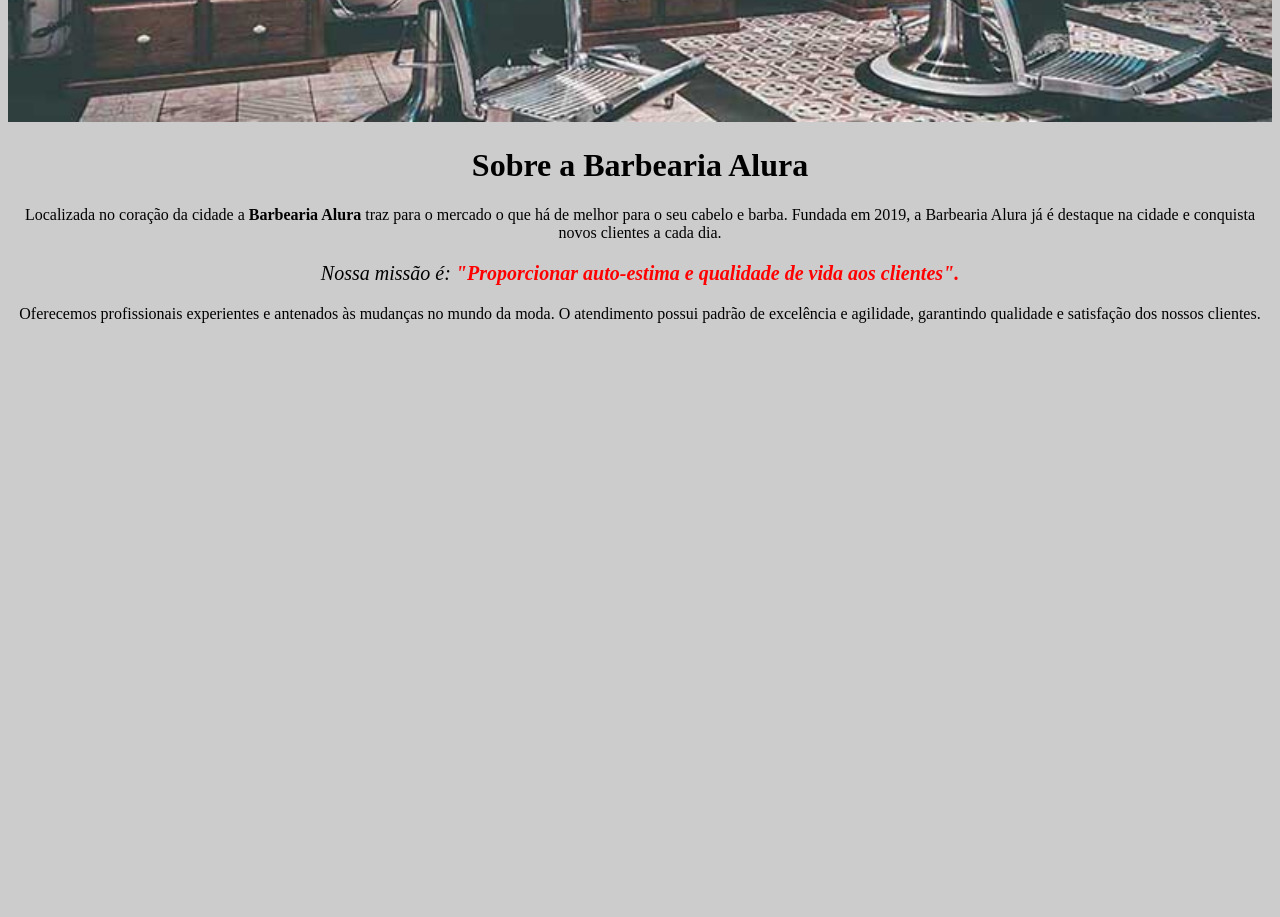
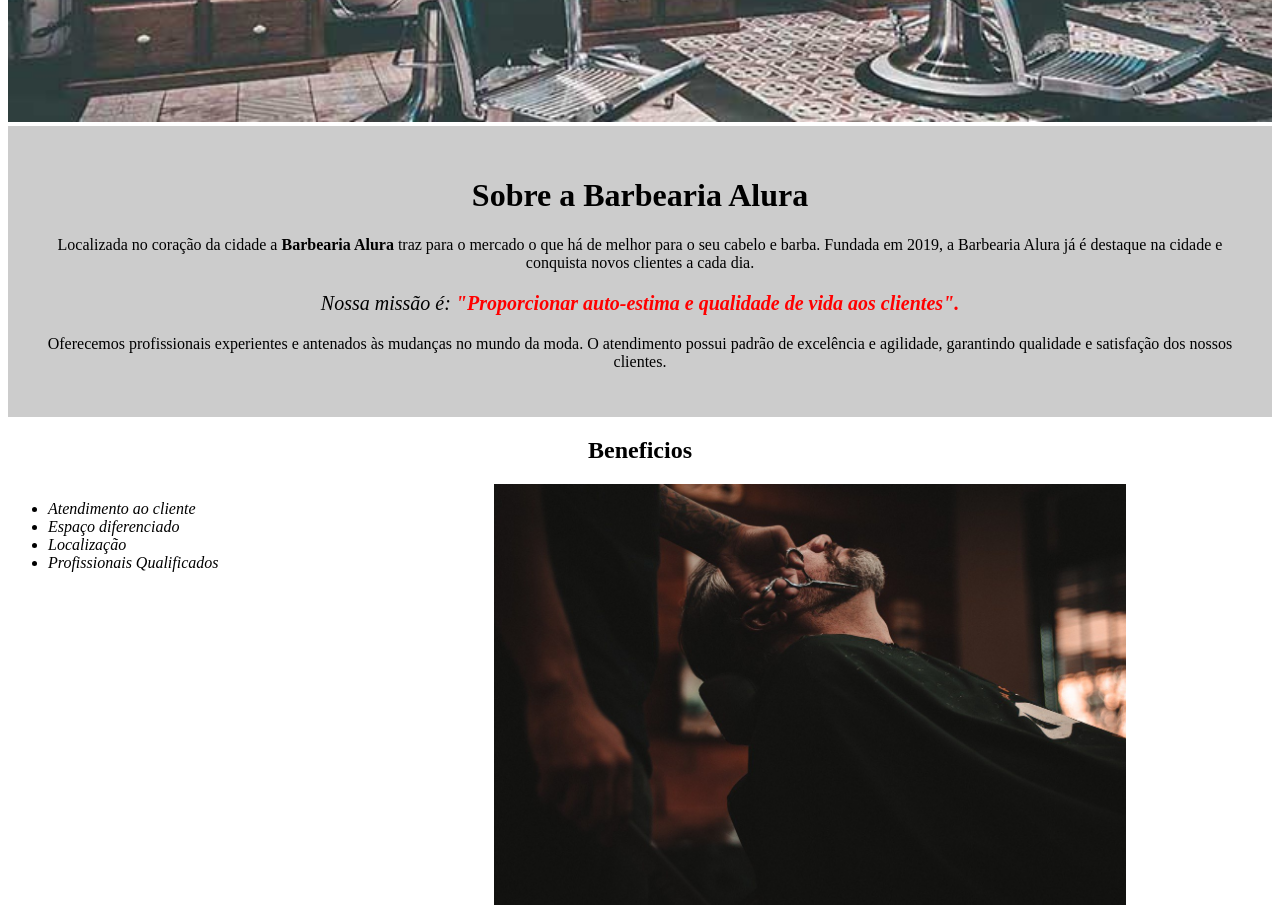
Before and after one commit to LucasDaSilva17/Front_End_Alura, a plain HTML site: page BarbeariaAlura/index.html in a window 1280 px wide. Shown: the part 360-1277 px from the top of the page. Before the commit the page ends 800 px from the top, so only its background shows below. Drawn offline with Linux system fonts and the light colour scheme.

Commit message:
trabalhando com listas e divisões de conteudo

```diff
--- a/BarbeariaAlura/index.html
+++ b/BarbeariaAlura/index.html
@@ -8,7 +8,9 @@
 </head>
 
 <body>
+
     <img src="banner.jpg" alt="" id="banner">
+    <div class="principal">
     <h1 >Sobre a Barbearia Alura</h1>
 
     <p >Localizada no coração da cidade a <strong>Barbearia Alura</strong> traz para o mercado o que há de melhor para o
@@ -20,6 +22,18 @@
 
     <p > Oferecemos profissionais experientes e antenados às mudanças no mundo da moda. O atendimento possui padrão de
         excelência e agilidade, garantindo qualidade e satisfação dos nossos clientes.</p>
+    </div>
+
+        <div>
+        <h2 class="beeficios">Beneficios</h2>
+        <ul>
+            <li class="itens">Atendimento ao cliente</li>
+            <li class="itens">Espaço diferenciado</li>
+            <li class="itens">Localização</li>
+            <li class="itens">Profissionais Qualificados</li>
+        </ul>
+        <img src="beneficios.jpg" class="imagembeneficio">
+    </div>
 </body>
 
 </html>
--- a/BarbeariaAlura/style.css
+++ b/BarbeariaAlura/style.css
@@ -1,11 +1,15 @@
-body {
+body {}
+
+#banner {
+    width: 100%;
+}
+
+.principal {
     background: #CCCCCC;
+    padding: 30px;
 }
-#banner{
-    width: 100%;
 
-}
-h1{
+h1 {
     text-align: center;
 }
 
@@ -13,7 +17,7 @@ p {
     text-align: center;
 }
 
-#missao{
+#missao {
     font-size: 20px
 }
 
@@ -21,3 +25,27 @@ em strong {
     color: #FF0000;
 
 }
+
+.beneficios {
+    background: #FFFFFF;
+    padding: 20px;
+}
+
+.itens {
+    font-style: italic;
+}
+
+h2 {
+    text-align: center;
+}
+
+ul {
+    display: inline-block;
+    vertical-align: top;
+    width: 20%;
+    margin-right: 15%;
+}
+
+.imagembeneficio {
+    width: 50%;
+}
```
Also changed, not shown: BarbeariaAlura/beneficios.jpg (added).
